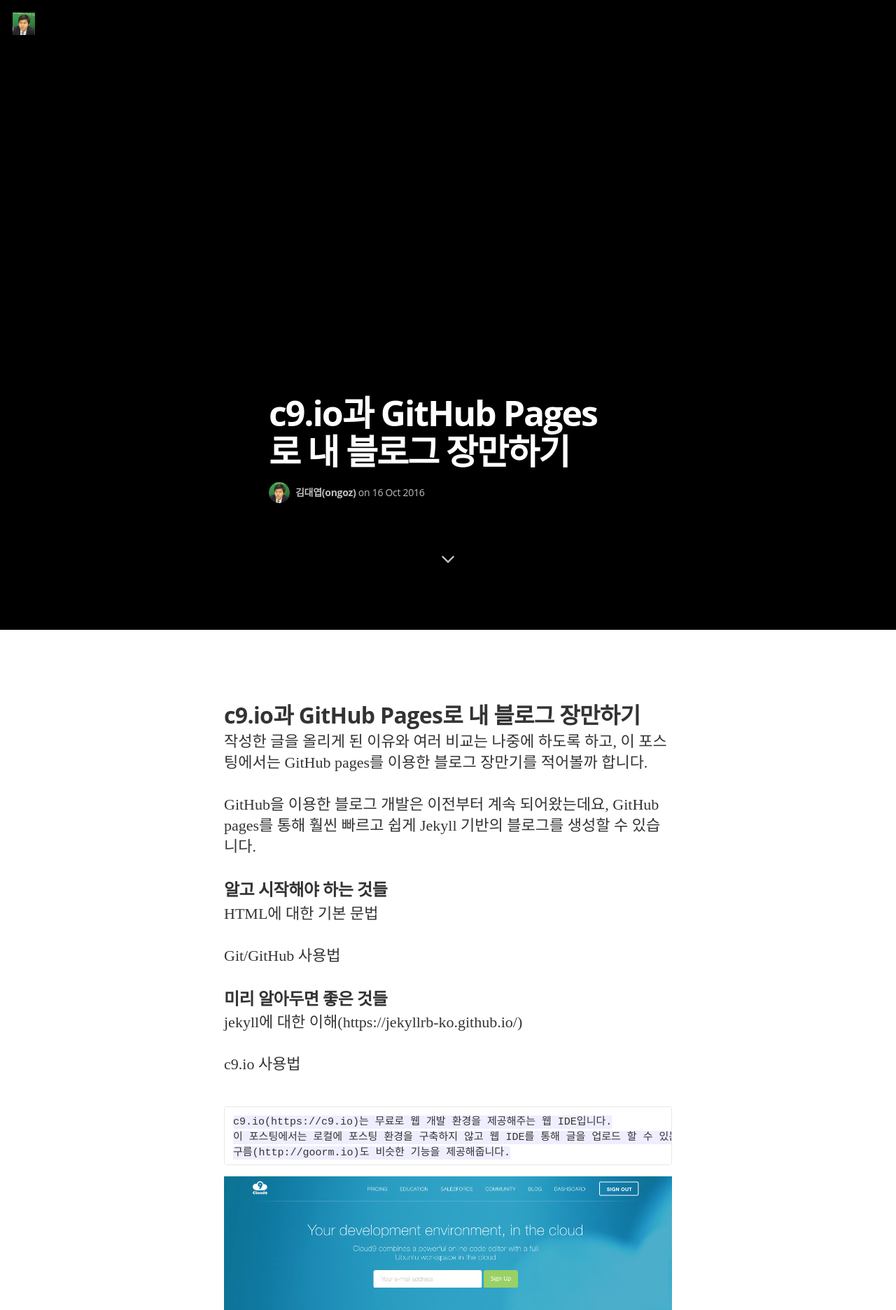
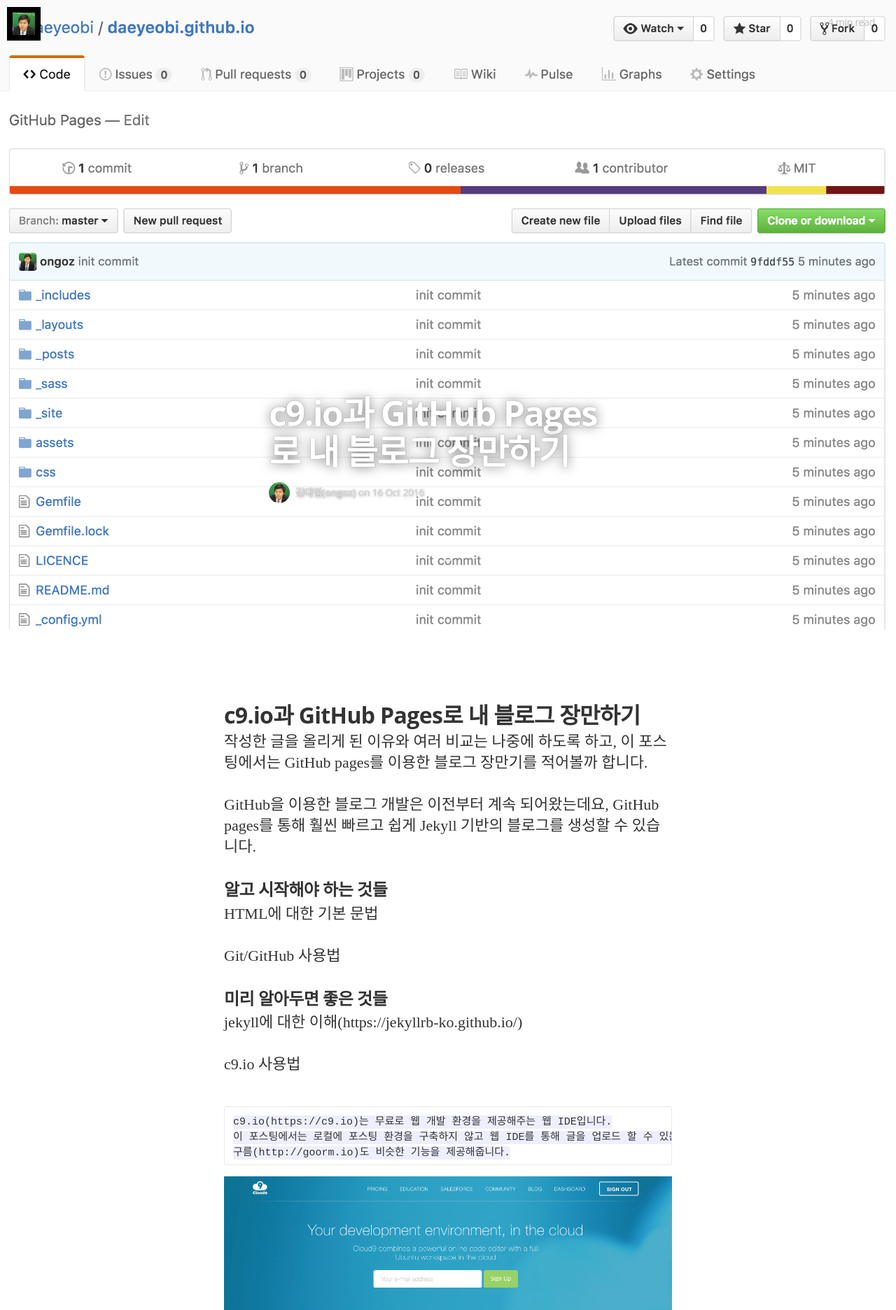
Before and after one commit to daeyeob-kim/ongoz.github.io, a Jekyll site: the page built from _posts/2016-10-16-c9.io과-GitHub-Pages로-내-블로그-장만하기.markdown, in a window 1280 px wide. Shown: the top 1872 px of the page at 70% size. Built offline with Jekyll 4.4.1, drawn with Linux system fonts in a browser that asks for light colours; nearby versions of some CDN libraries; some web fonts are replaced; comment, search, counter and statistics services are not loaded.

Commit message:
글추가

```diff
--- a/_posts/2016-10-16-c9.io과-GitHub-Pages로-내-블로그-장만하기.markdown
+++ b/_posts/2016-10-16-c9.io과-GitHub-Pages로-내-블로그-장만하기.markdown
@@ -4,7 +4,7 @@
 date:   2016-10-16 10:48:11
 categories: jekyll github
 tags: featured
-image: assets/article_images/2016-10-16-c9.io과-GitHub-Pages로-내-블로그-장만하기/title.png
+image: /assets/article_images/2016-10-16-c9.io과-GitHub-Pages로-내-블로그-장만하기/title.png
 ---
 
 # c9.io과 GitHub Pages로 내 블로그 장만하기
```
